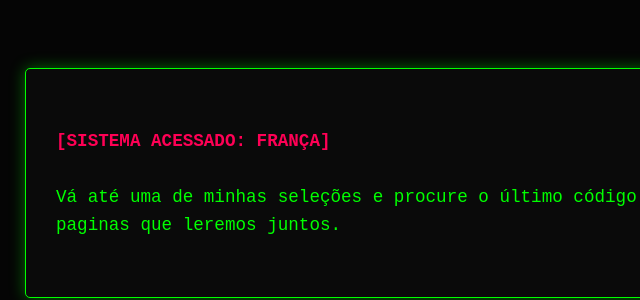
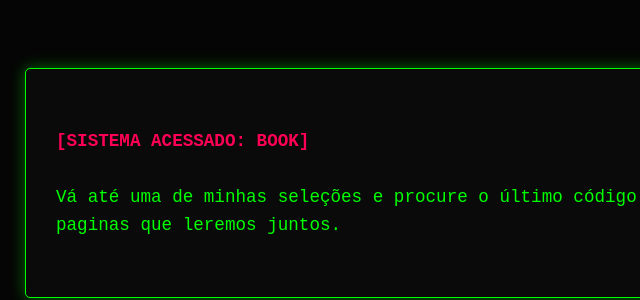
Before and after one commit to LouFelps/caca-ao-tesouro, a plain HTML site: page book/index.html in a window 1280 px wide. Shown: the part 217-517 px from the top of the page, 184-824 px from the left. Drawn offline with Linux system fonts and the light colour scheme.

Commit message:
refactoring name

```diff
--- a/book/index.html
+++ b/book/index.html
@@ -57,7 +57,7 @@
 
     <div class="terminal-container">
         <div class="typing-effect">
-<span class="highlight">[SISTEMA ACESSADO: FRANÇA]</span>
+<span class="highlight">[SISTEMA ACESSADO: BOOK]</span>
 
 Vá até uma de minhas seleções e procure o último código que repousa nas paginas que leremos juntos.
         </div>
```
